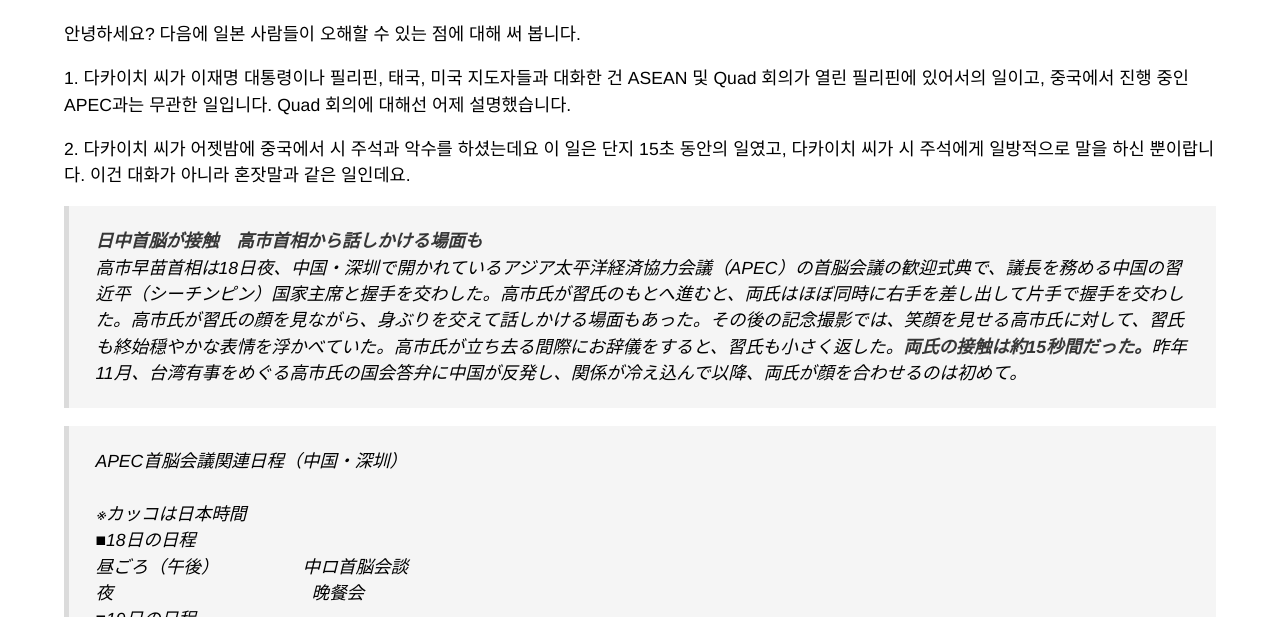
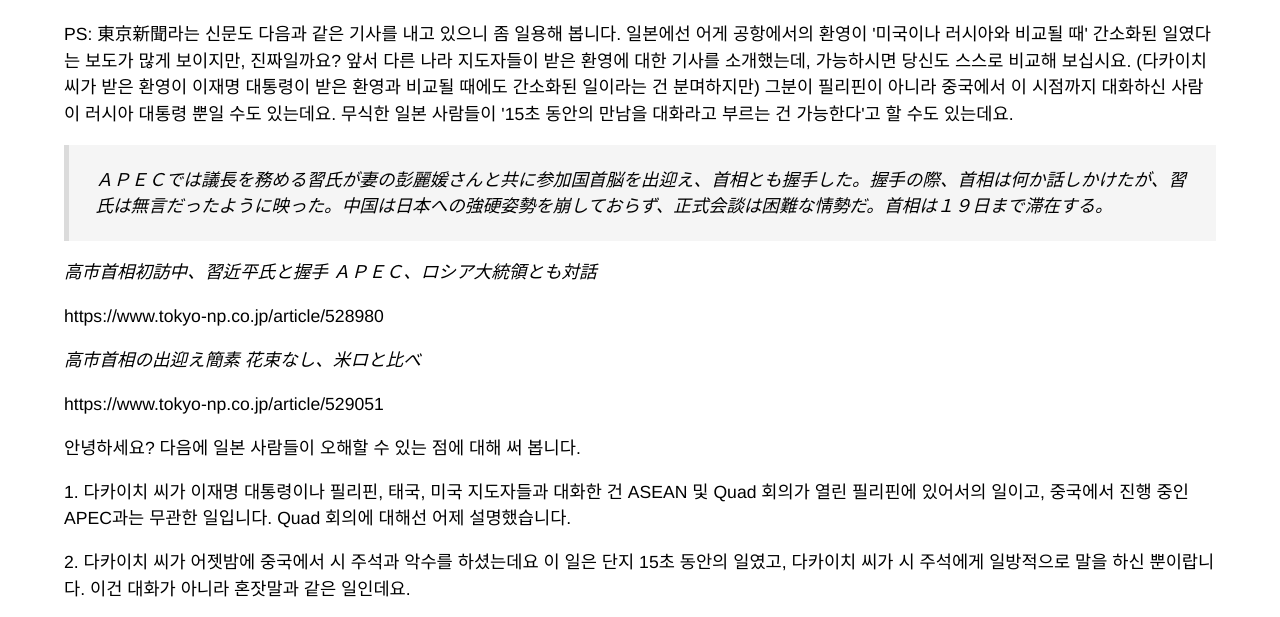
Before and after one commit to daegae/l, a plain HTML site: page index.html in a window 1280 px wide. Shown: the part 110-727 px from the top of the page. Drawn offline with Linux system fonts and the light colour scheme.

Commit message:
글 추가

```diff
--- a/index.html
+++ b/index.html
@@ -44,6 +44,24 @@ blockquote {
                         26. 11. 19
                     </h3>
 <p>
+    PS: 東京新聞라는 신문도 다음과 같은 기사를 내고 있으니 좀 일용해 봅니다. 일본에선 어게 공항에서의 환영이 '미국이나 러시아와 비교될 때' 간소화된 일였다는 보도가 많게 보이지만, 진짜일까요? 앞서 다른 나라 지도자들이 받은 환영에 대한 기사를 소개했는데, 가능하시면 당신도 스스로 비교해 보십시요. (다카이치 씨가 받은 환영이 이재명 대통령이 받은 환영과 비교될 때에도 간소화된 일이라는 건 분며하지만) 그분이 필리핀이 아니라 중국에서 이 시점까지 대화하신 사람이 러시아 대통령 뿐일 수도 있는데요. 무식한 일본 사람들이 '15초 동안의 만남을 대화라고 부르는 건 가능한다'고 할 수도 있는데요.
+</p>
+<blockquote>
+ＡＰＥＣでは議長を務める習氏が妻の彭麗媛さんと共に参加国首脳を出迎え、首相とも握手した。握手の際、首相は何か話しかけたが、習氏は無言だったように映った。中国は日本への強硬姿勢を崩しておらず、正式会談は困難な情勢だ。首相は１９日まで滞在する。
+</blockquote>
+<p class="is-italic">
+    高市首相初訪中、習近平氏と握手 ＡＰＥＣ、ロシア大統領とも対話
+</p>
+<p><a href="https://www.tokyo-np.co.jp/article/528980" target="_blank" rel="noopener noreferrer">
+    https://www.tokyo-np.co.jp/article/528980
+</a></p>
+<p class="is-italic">
+    高市首相の出迎え簡素 花束なし、米ロと比べ
+</p>
+<p><a href="https://www.tokyo-np.co.jp/article/529051" target="_blank" rel="noopener noreferrer">
+    https://www.tokyo-np.co.jp/article/529051
+</a></p>
+<p>
     안녕하세요? 다음에 일본 사람들이 오해할 수 있는 점에 대해 써 봅니다.
 </p>
 <p>
@@ -76,7 +94,7 @@ APEC首脳会議関連日程（中国・深圳）
     https://www.asahi.com/articles/ASVCK7TSGVCKUTFK027M.html
 </a></p>
 <blockquote>
-ジア太平洋経済協力会議（APEC）首脳会議が18日、中国・深圳で開幕したが、高市早苗首相と議長を務める中国の習近平国家主席との接触は「握手」にとどまった。日本政府にとって高市氏との正式な会談見送りは想定内だが、主要参加国で習氏と会談できない事態は異例だ。年末に予定する安全保障関連3文書の改定を巡り、中国の反発はさらに強まる可能性もあり、日中関係の改善は見通せない。高市氏は18日午後に深圳の空港に到着したが、トランプ米大統領やプーチン露大統領が到着した時に比べ、歓迎セレモニーは簡素で、他国首脳との待遇「格差」が目立った。
+アジア太平洋経済協力会議（APEC）首脳会議が18日、中国・深圳で開幕したが、高市早苗首相と議長を務める中国の習近平国家主席との接触は「握手」にとどまった。日本政府にとって高市氏との正式な会談見送りは想定内だが、主要参加国で習氏と会談できない事態は異例だ。年末に予定する安全保障関連3文書の改定を巡り、中国の反発はさらに強まる可能性もあり、日中関係の改善は見通せない。高市氏は18日午後に深圳の空港に到着したが、トランプ米大統領やプーチン露大統領が到着した時に比べ、歓迎セレモニーは簡素で、他国首脳との待遇「格差」が目立った。
 </blockquote>
 <p class="is-italic">
     高市首相と習氏は「握手」のみ　主要国で会談なしは異例 APEC
```
